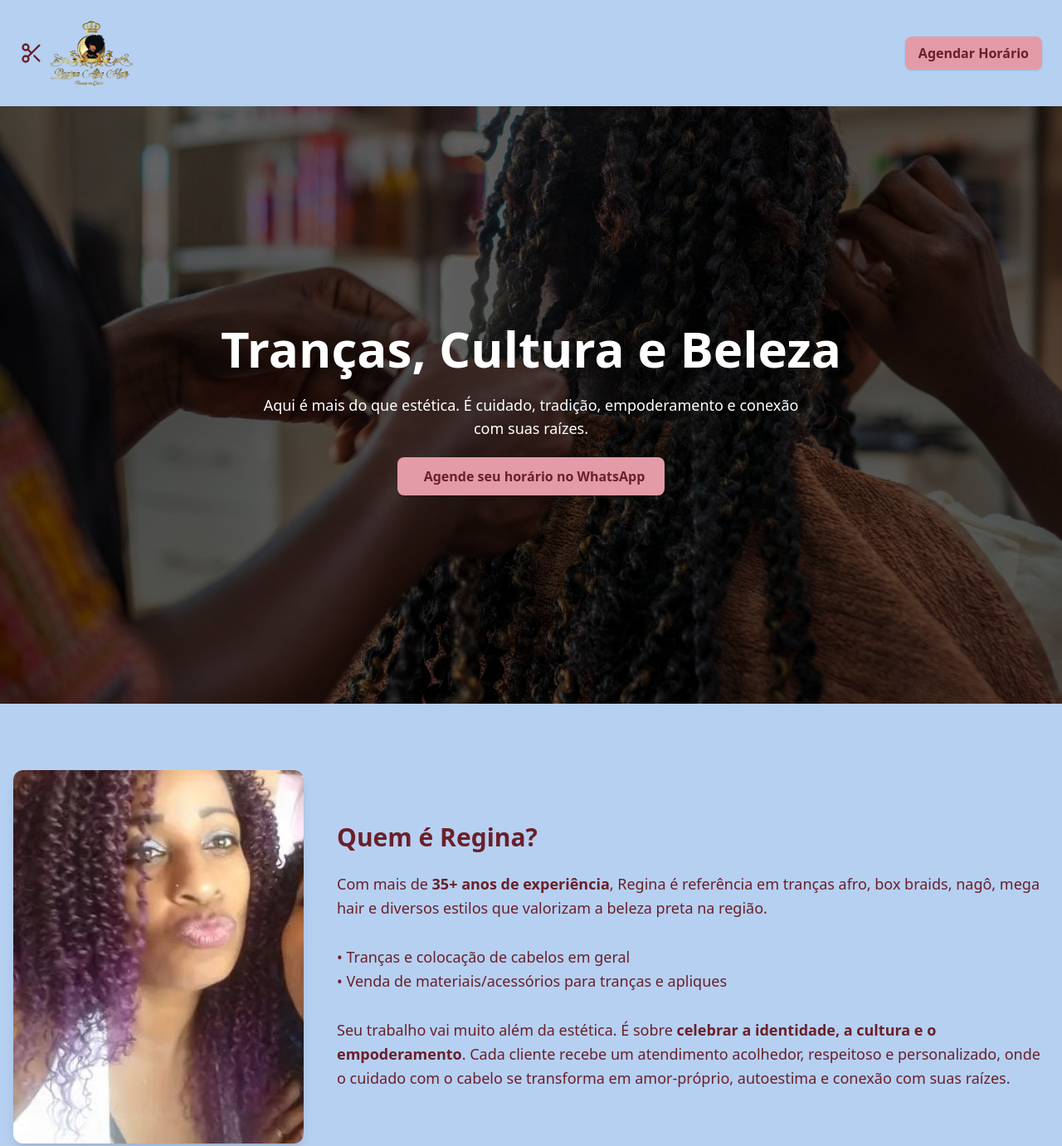
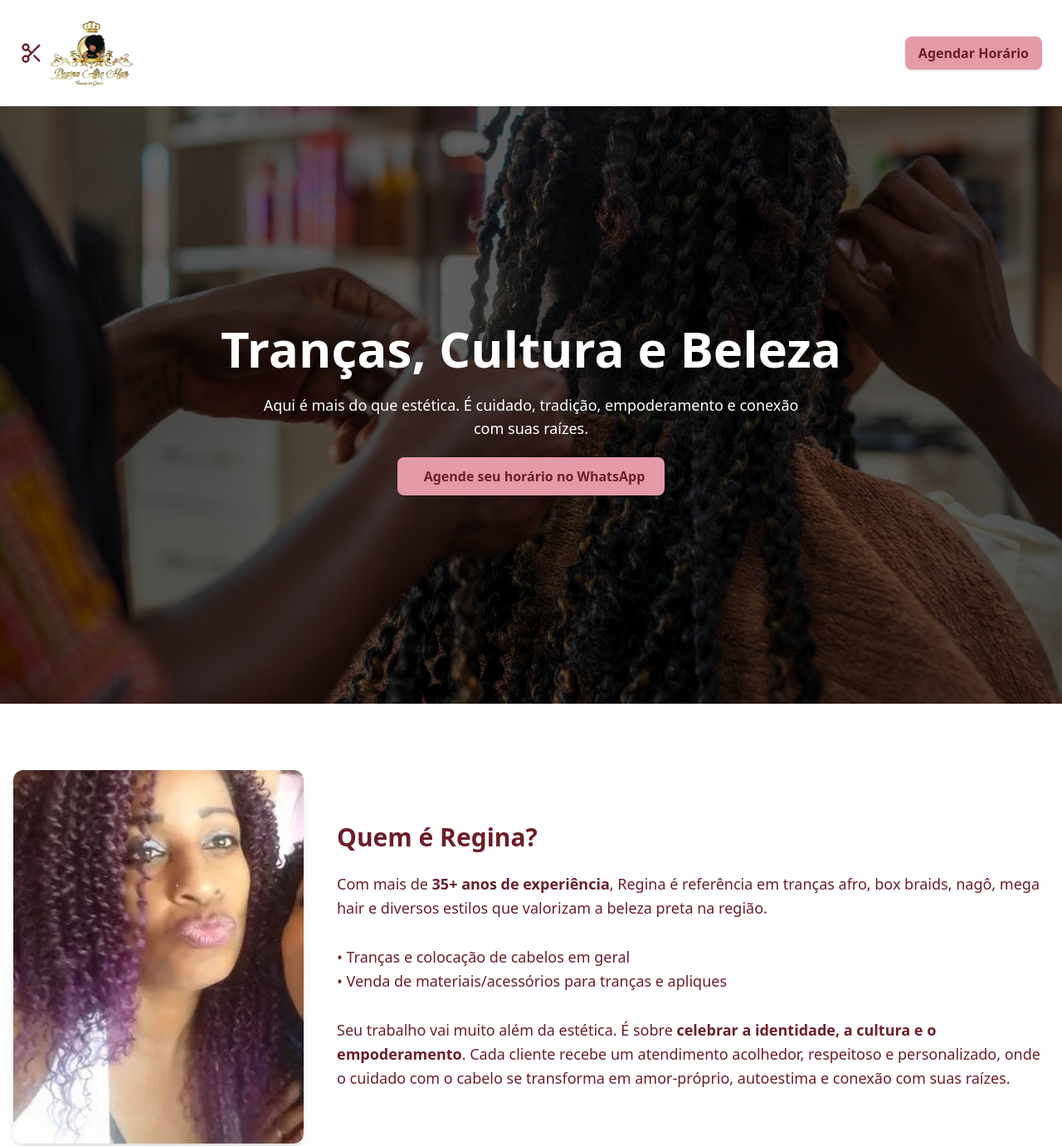
Before and after one commit to rafokez/reginaafrohair, a plain HTML site: page index.html in a window 1280 px wide. Shown: the top 1381 px of the page at 83% size. Drawn offline with nearby package versions, Linux system fonts and the light colour scheme; some icons are missing.

Commit message:
color changed

```diff
--- a/index.html
+++ b/index.html
@@ -12,7 +12,7 @@
 <body class="bg-[#6B1F29] text-white">
 
     <!-- Header -->
-    <header class="bg-[#B6D0F2] text-[#6B1F29] p-6 shadow-lg">
+    <header class="bg-[#FFFFFF] text-[#6B1F29] p-6 shadow-lg">
         <div class="max-w-7xl mx-auto flex justify-between items-center">
             <h1 class="text-3xl font-bold flex items-center gap-2">
                 <i data-lucide="scissors" class="w-7 h-7"></i>
@@ -48,7 +48,7 @@
         </div>
     </section>
     <!-- Sobre a Regina -->
-    <section class="py-20 bg-[#B6D0F2] text-[#6B1F29]">
+    <section class="py-20 bg-[#FFFFFF] text-[#6B1F29]">
         <div class="max-w-7xl mx-auto flex flex-col md:flex-row items-center gap-10 px-4">
 
             <!-- Imagem da Regina -->
@@ -230,7 +230,7 @@
 
 
     <!-- Localização -->
-    <section class="py-20 bg-[#B6D0F2] text-[#6B1F29]">
+    <section class="py-20 bg-[#FFFFFF] text-[#6B1F29]">
         <div class="max-w-7xl mx-auto">
             <h3 class="text-3xl font-bold mb-10 text-center">Nossas Lojas</h3>
             <div class="grid grid-cols-1 md:grid-cols-2 gap-8">
```
